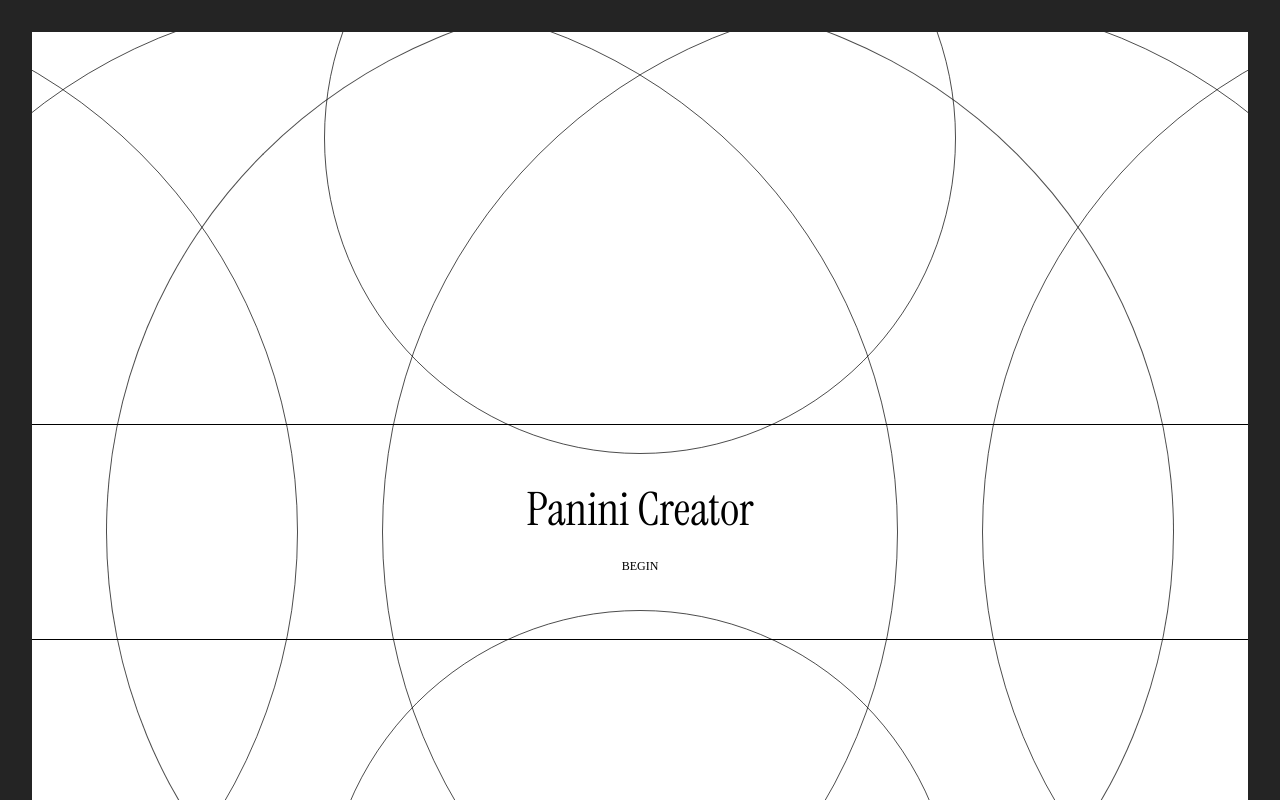
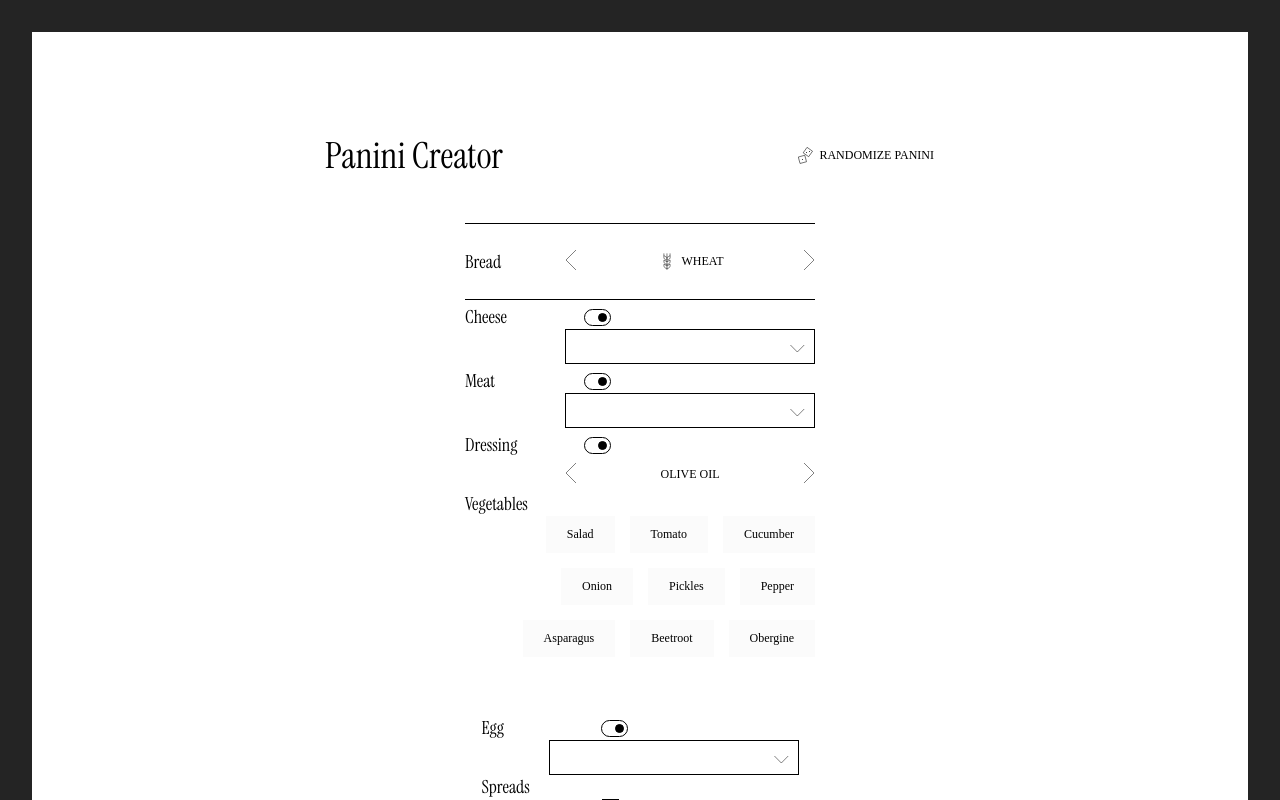
Before and after one commit to wawrzonnn/panini-creator, a React (Vite) app: page /panini in a window 1280 px wide. Shown: the top 800 px of the page. Built offline with nearby package versions, Linux system fonts and the light colour scheme; a web font is replaced by a local one.

Commit message:
feat: added routing

```diff
--- a/package.json
+++ b/package.json
@@ -15,11 +15,13 @@
   },
   "dependencies": {
     "@hookform/resolvers": "^3.1.1",
+    "@types/react-router-dom": "^5.3.3",
     "classnames": "^2.3.2",
     "framer-motion": "^10.13.1",
     "react": "^18.2.0",
     "react-dom": "^18.2.0",
     "react-hook-form": "^7.45.2",
+    "react-router-dom": "^6.15.0",
     "zod": "^3.21.4"
   },
   "devDependencies": {
--- a/src/App.tsx
+++ b/src/App.tsx
@@ -3,34 +3,25 @@ import React, { useState } from 'react'
 import { AnimatePresence } from 'framer-motion'
 import SplashScreen from './views/SplashScreen/SplashScreen'
 import PaniniCreator from './views/PaniniCreator/PaniniCreator'
-
-enum Screens {
-  Welcome = 'welcome',
-  Panini = 'panini',
-}
+import { BrowserRouter as Router, Routes, Route } from 'react-router-dom';
 
 const App = () => {
-  const [currentScreen, setCurrentScreen] = useState<Screens>(Screens.Welcome)
-  const [isOrderPlaced, setIsOrderPlaced] = useState(false);
-  const [isExiting, setIsExiting] = useState(false)
+  const [isOrderPlaced, setIsOrderPlaced] = useState(false)
 
-  const handleStart = () => {
-    setCurrentScreen(Screens.Panini)
+  const handlePlaceOrder = () => {
+    setIsOrderPlaced(true)
   }
 
-  const handlePlaceOrder = () => {
-    setIsExiting(true)
-    setIsOrderPlaced(true)
-    setTimeout(() => {
-      setCurrentScreen(Screens.Welcome)
-      setIsExiting(false)
-    }, 1000)
-  }
   return (
-     <AnimatePresence mode="wait">
-      {currentScreen === Screens.Welcome && <SplashScreen onStart={handleStart} isOrderPlaced={isOrderPlaced} />}
-      {currentScreen === Screens.Panini && <PaniniCreator onPlaceOrder={handlePlaceOrder} />}
+    <Router>
+    <AnimatePresence mode="wait">
+      <Routes>
+        <Route path="/" element={<SplashScreen isOrderPlaced={isOrderPlaced} />} />
+        <Route path="/panini" element={<PaniniCreator onPlaceOrder={handlePlaceOrder} />} />
+        <Route path="/" element={<SplashScreen isOrderPlaced={isOrderPlaced} />} />
+      </Routes>
     </AnimatePresence>
+  </Router>
   )
 }
 
--- a/src/assets/icons/Add/Add.tsx
+++ b/src/assets/icons/Add/Add.tsx
@@ -9,9 +9,9 @@ interface AddProps {
 export const Add = ({ onClick, className }: AddProps) => {
   return (
     <svg onClick={onClick} className={styles.addIcon} xmlns="http://www.w3.org/2000/svg" width="17" height="17" viewBox="0 0 17 17" fill="none">
-      <rect className={styles.addIconBackground} x="0.25" y="0.25" width="16.5" height="16.5" rx="8.25" stroke="currentColor" stroke-width="0.5"/>
-      <path fill-rule="evenodd" clip-rule="evenodd" d="M8.25 12.5L8.25 4.5L8.75 4.5L8.75 12.5L8.25 12.5Z" fill="currentColor"/>
-      <path fill-rule="evenodd" clip-rule="evenodd" d="M12.5 8.75H4.5V8.25H12.5V8.75Z" fill="currentColor"/>
+      <rect className={styles.addIconBackground} x="0.25" y="0.25" width="16.5" height="16.5" rx="8.25" stroke="currentColor" strokeWidth="0.5"/>
+      <path fillRule="evenodd" clipRule="evenodd" d="M8.25 12.5L8.25 4.5L8.75 4.5L8.75 12.5L8.25 12.5Z" fill="currentColor"/>
+      <path fillRule="evenodd" clipRule="evenodd" d="M12.5 8.75H4.5V8.25H12.5V8.75Z" fill="currentColor"/>
     </svg>
   )
 }
--- a/src/assets/icons/Remove/Remove.tsx
+++ b/src/assets/icons/Remove/Remove.tsx
@@ -8,8 +8,8 @@ interface RemoveProps {
 export const Remove = ({ onClick, className }: RemoveProps) => {
   return (
     <svg onClick={onClick} className={styles.removeIcon} xmlns="http://www.w3.org/2000/svg" width="17" height="17" viewBox="0 0 17 17" fill="none">
-    <rect x="0.25" y="0.25" width="16.5" height="16.5" rx="8.25" stroke="black" stroke-width="0.5"/>
-    <line x1="4.5" y1="8.25" x2="12.5" y2="8.25" stroke="black" stroke-width="0.5"/>
+    <rect x="0.25" y="0.25" width="16.5" height="16.5" rx="8.25" stroke="black" strokeWidth="0.5"/>
+    <line x1="4.5" y1="8.25" x2="12.5" y2="8.25" stroke="black" strokeWidth="0.5"/>
   </svg>
   )
 }
--- a/src/views/PaniniCreator/PaniniCreator.tsx
+++ b/src/views/PaniniCreator/PaniniCreator.tsx
@@ -4,6 +4,7 @@ import { useForm, FormProvider } from 'react-hook-form'
 import { motion } from 'framer-motion'
 import { sandwichSchema } from '../../form/zod'
 import { zodResolver } from '@hookform/resolvers/zod'
+import { useNavigate } from 'react-router-dom';
 
 import { FormData } from '../../form/types'
 
@@ -18,7 +19,7 @@ import { dressingVariants } from '../../data/dressing'
 import { eggVariants } from '../../data/egg'
 
 interface PaniniCreatorProps {
-  onPlaceOrder: () => void
+  onPlaceOrder: () => void;
 }
 
 const PaniniCreator = ({ onPlaceOrder }: PaniniCreatorProps) => {
@@ -49,13 +50,18 @@ const PaniniCreator = ({ onPlaceOrder }: PaniniCreatorProps) => {
   } = methods
   const [isExiting, setIsExiting] = useState(false)
 
+  const navigate = useNavigate()
+
   const onSubmit = (data: FormData) => {
     if (Object.keys(errors).length === 0) {
       console.log('Success, Form Data:', data)
-      setIsExiting(true)
-      setTimeout(onPlaceOrder, 1000)
+      setIsExiting(true);
+      setTimeout(() => {
+        onPlaceOrder();
+        navigate('/');
+    }, 2000);
     } else {
-      console.log('Error')
+      console.log('Error');
     }
   }
 
@@ -66,7 +72,7 @@ const PaniniCreator = ({ onPlaceOrder }: PaniniCreatorProps) => {
           className={styles.container}
           initial={{ opacity: 0 }}
           animate={isExiting ? { opacity: 0 } : { opacity: 1 }}
-          transition={{ duration: 1 }}
+          transition={{ duration: 2 }}
         >
           <ConfigureBase />
           <ConfigureExtras />
--- a/src/views/SplashScreen/SplashScreen.tsx
+++ b/src/views/SplashScreen/SplashScreen.tsx
@@ -1,15 +1,16 @@
 import React, { useState } from 'react'
 import { motion } from 'framer-motion'
-
+import { useNavigate } from 'react-router-dom';
 import styles from './SplashScreen.module.scss'
 import classNames from 'classnames'
 const cx = classNames.bind(styles)
 
 interface SplashScreenProps {
-  onStart: () => void
-  isOrderPlaced: boolean
+  isOrderPlaced: boolean;
 }
-import { fadeLeft, fadeRight, fadeDown, fadeUp } from '../../animations/welcomeScreenAnimations'
+
+import { fadeLeft, fadeRight, fadeDown, fadeUp } from '../../animations/welcomeScreenAnimations';
+
 const animationMap = [
   { class: styles.circle__up, variant: fadeUp },
   { class: styles.circle__left, variant: fadeLeft },
@@ -19,22 +20,28 @@ const animationMap = [
   { class: styles.circle__rightinner, variant: fadeRight },
   { class: styles.circle__right, variant: fadeRight },
   { class: styles.circle__down, variant: fadeDown },
-]
-const SplashScreen = ({ onStart, isOrderPlaced }: SplashScreenProps) => {
-  const [startAnimation, setStartAnimation] = useState(false)
+];
 
-  const handleClick = () => {
-    setStartAnimation(true)
-    setTimeout(onStart, 4000)
-  }
+const SplashScreen = ({ isOrderPlaced }: SplashScreenProps) => {
+  const navigate = useNavigate();
+  const [startAnimation, setStartAnimation] = useState(false);
+
+  const handleStart = () => {
+    setStartAnimation(true);
+    setTimeout(() => {
+        navigate('/panini');
+    }, 4000);
+};
+
   const getHeaderClasses = cx({
     [styles.header]: true,
     [styles.hidden__border]: startAnimation,
-  })
+  });
+
   const getButtonClasses = cx({
     [styles.button]: true,
-    [styles.button_start_again]: isOrderPlaced
-  })
+    [styles.button_start_again]: isOrderPlaced,
+  });
 
   return (
     <motion.div
@@ -57,11 +64,12 @@ const SplashScreen = ({ onStart, isOrderPlaced }: SplashScreenProps) => {
         animate={startAnimation ? { opacity: 0, transition: { delay: 1, duration: 3 } } : { opacity: 1 }}
       >
         <motion.span>{isOrderPlaced ? 'Panini ordered' : 'Panini Creator'}</motion.span>
-        <motion.button className={getButtonClasses} onClick={handleClick}>
+        <motion.button className={getButtonClasses} onClick={handleStart}>
           {isOrderPlaced ? 'START AGAIN' : 'BEGIN'}
         </motion.button>
       </motion.div>
     </motion.div>
-  )
-}
-export default SplashScreen
+  );
+};
+
+export default SplashScreen;
```
Also changed, not shown: 1 other file (tests, documents, lock files or other folders).
